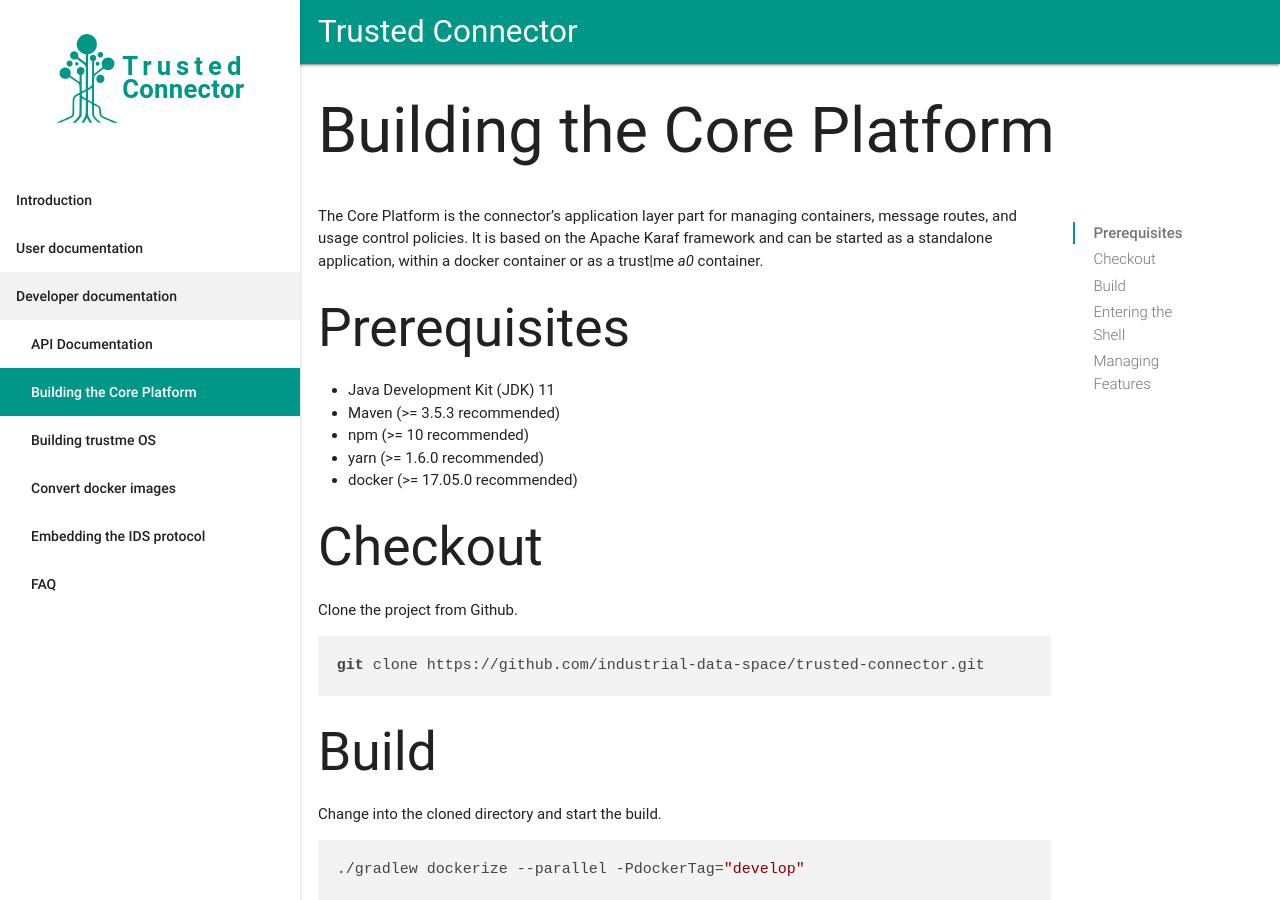
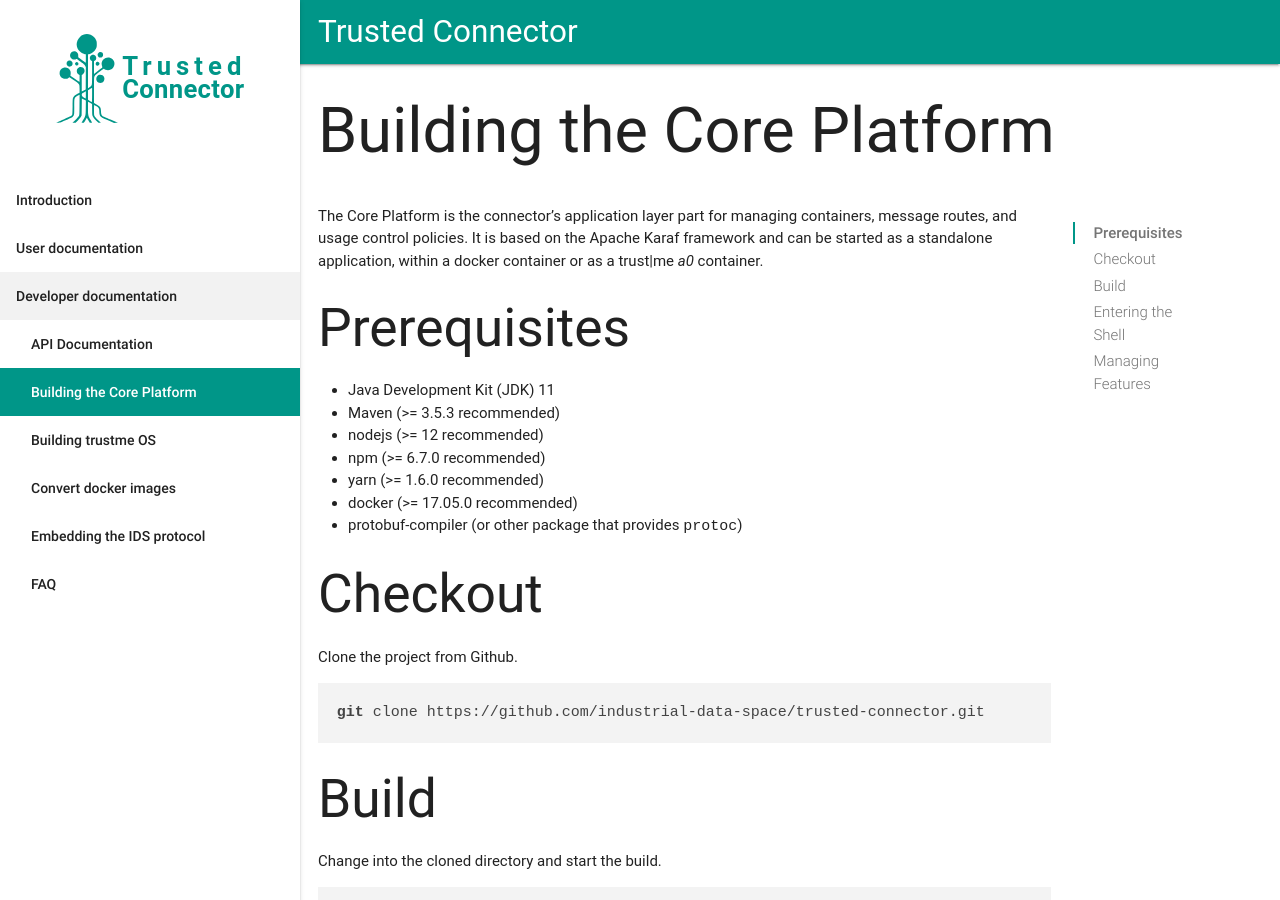
Before and after one commit to industrial-data-space/trusted-connector-documentation, a Jekyll site: the page built from docs/_docs/dev_core.md, in a window 1280 px wide and 900 px high. Built offline with Jekyll 4.4.1, drawn with Linux system fonts in a browser that asks for light colours; some web fonts are replaced.

Commit message:
Updated build prerequisites

```diff
--- a/docs/_docs/dev_core.md
+++ b/docs/_docs/dev_core.md
@@ -11,9 +11,11 @@ The Core Platform is the connector's application layer part for managing contain
 
 * Java Development Kit (JDK) 11
 * Maven (>= 3.5.3 recommended)
-* npm (>= 10 recommended)
+* nodejs (>= 12 recommended)
+* npm (>= 6.7.0 recommended)
 * yarn (>= 1.6.0 recommended)
 * docker (>= 17.05.0 recommended)
+* protobuf-compiler (or other package that provides `protoc`)
 
 ## Checkout
 
```
